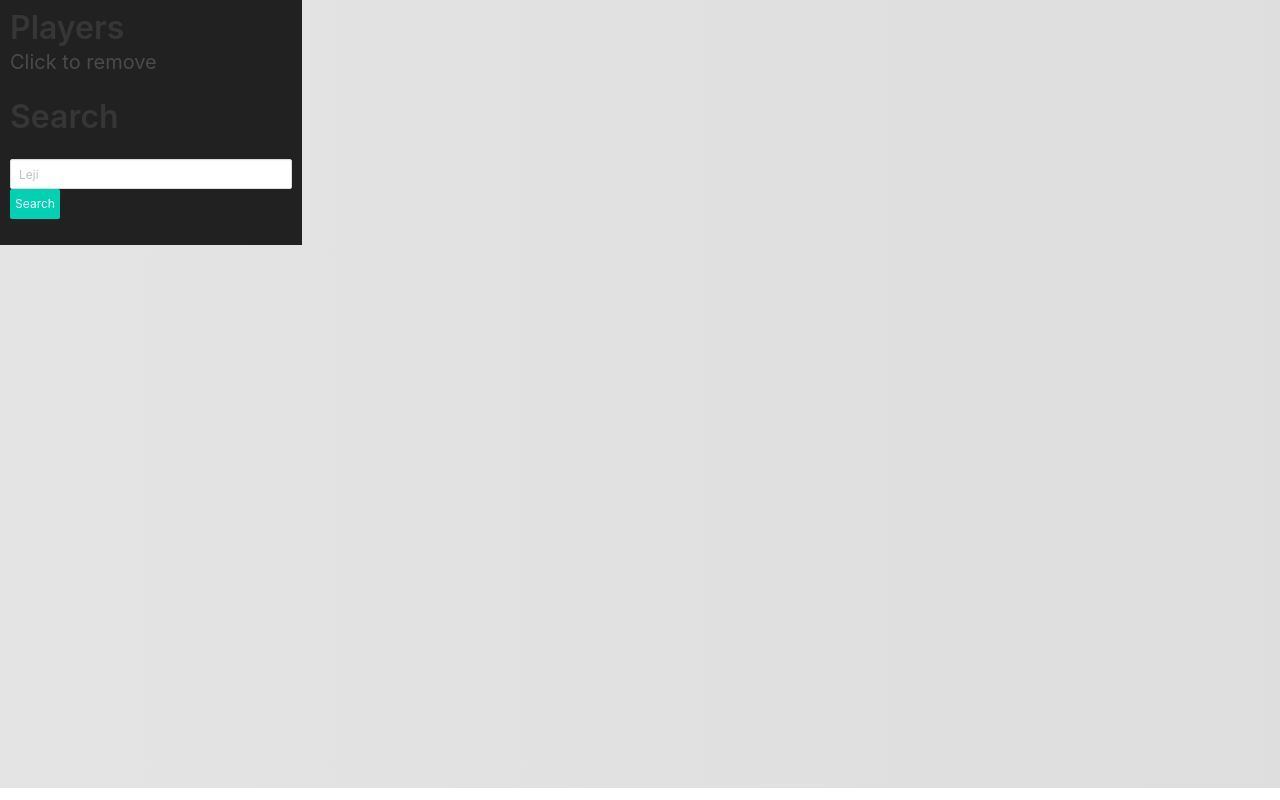
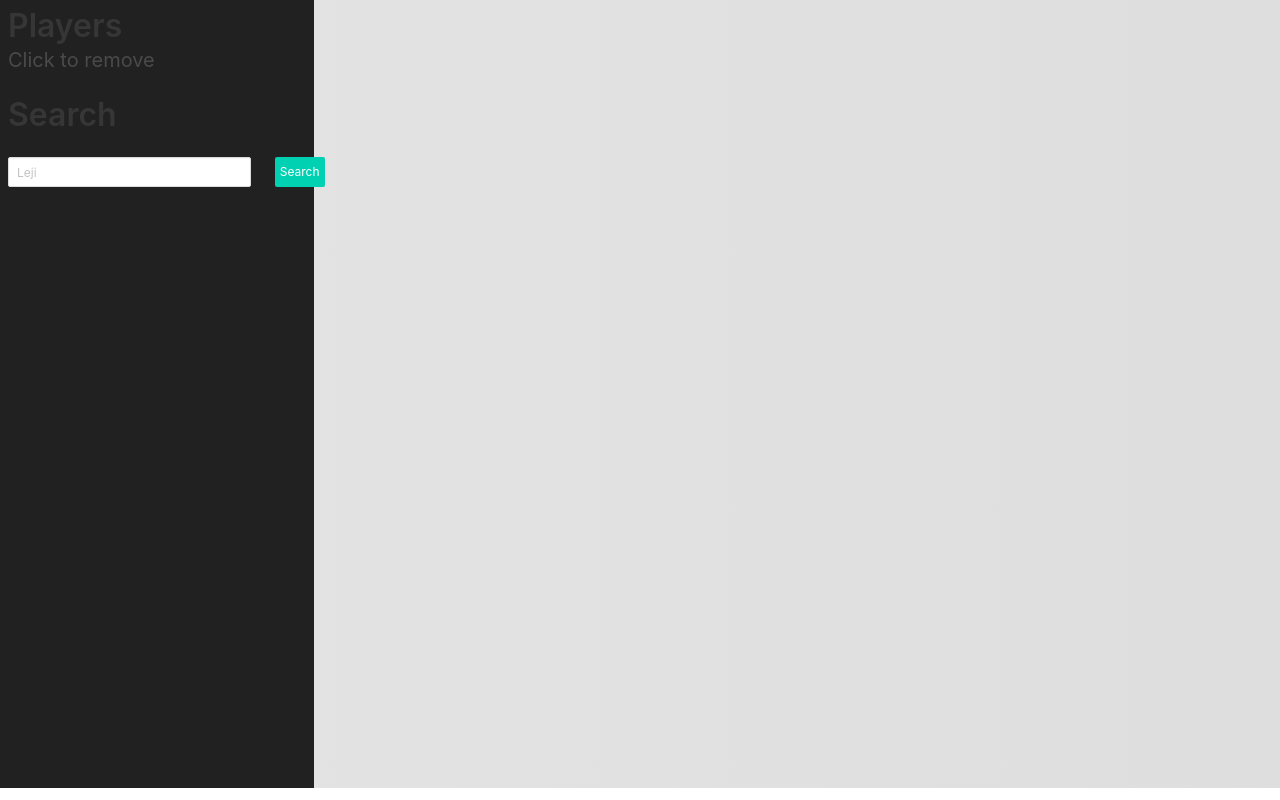
Before and after one commit to LeightonHo/DotaDashboard, a React (Create React App) app in the folder dota-dashboard/: page / in a window 1280 px wide. Built offline with nearby package versions, Linux system fonts and the light colour scheme.

Commit message:
Fix styling of the side panel and update match styling.

```diff
--- a/dota-dashboard/src/components/App.js
+++ b/dota-dashboard/src/components/App.js
@@ -13,9 +13,7 @@ class App extends Component {0
 
   render(){
     return (
-      <div className="app">
-        <FilterableMatchHistory />
-      </div>
+      <FilterableMatchHistory />
     )
   }
 }
--- a/dota-dashboard/src/components/FilterableMatchHistory.js
+++ b/dota-dashboard/src/components/FilterableMatchHistory.js
@@ -84,7 +84,7 @@ class FilterableMatchHistory extends Component {
 
     render() {
         return (
-            <div className="columns">
+            <div className="filterable-match-history columns">
                 <SidePanel
                     playerList={this.state.playerList}
                     addPlayer={(player) => this.addPlayer(player)}
--- a/dota-dashboard/src/components/Hero.js
+++ b/dota-dashboard/src/components/Hero.js
@@ -1,14 +1,15 @@
-import React, { Component } from 'react'
+import React, { Component } from "react"
+import "../styles/hero.scss"
 
 class Hero extends Component {
     render() {
         return (
-            <div className='column is-one-fifth hero'>
-                <div className='icon'>
+            <div className="column is-2">
+                <div className="icon">
                     <img src={this.props.img_url} alt="" />
                 </div>
-                <div className='name'>
-                    <span>{this.props.name}</span>
+                <div>
+                    <span className="name">{this.props.name}</span>
                 </div>
             </div>
         )
--- a/dota-dashboard/src/components/Match.js
+++ b/dota-dashboard/src/components/Match.js
@@ -16,8 +16,8 @@ class Match extends Component {
 
     render() {
         const startDate = moment(this.props.matchData.start_time_utc).format("DD/MM/YYYY hh:mma")
-        const team = determineTeam(this.props.matchData.playerSlot)
-        const win = determineWin(team, this.props.matchData.radiantVictory)
+        const team = determineTeam(this.props.matchData.player_slot)
+        const win = determineWin(team, this.props.matchData.radiant_win)
         const winText = win ? "Victory" : "Defeat"
         const hero = heroes[this.props.matchData.hero_id]
         const duration = determineDurationText(this.props.matchData.duration)
@@ -25,8 +25,15 @@ class Match extends Component {
         return (
             <div match_id={this.props.matchData.match_id} className={`columns match ${win ? "victory" : "defeat"}`}>
                 <Hero name={hero.localized_name} img_url={`${opendota_api}${hero.icon}`} />
+                <div className="column is-3">
+                    <div>
+                        <span>{startDate}</span>
+                    </div>
+                    <div>
+                        <span>{duration}</span>
+                    </div>
+                </div>
                 <div className="column">
-                    <span>{startDate} {duration}</span>
                     <span>MatchID: {this.props.matchData.match_id}</span>
                     <span>Player: {this.props.matchData.account_id}</span>
                     <span>Team: {team}</span>
--- a/dota-dashboard/src/components/PlayerList.js
+++ b/dota-dashboard/src/components/PlayerList.js
@@ -5,7 +5,7 @@ import "../styles/player-list.scss"
 class PlayerList extends Component {
     render() {
         return (
-            <div>
+            <>
                 <h2 className="title is-3">Players</h2>
                 <h4 className="subtitle">Click to remove</h4>
                 <div className="player-list container columns is-multiline">
@@ -19,7 +19,7 @@ class PlayerList extends Component {
                     })}
                 </div>
                 <PlayerSearch addPlayer={(player) => this.props.addPlayer(player)} />
-            </div>
+            </>
         )
     }
 }
--- a/dota-dashboard/src/components/PlayerSearch.js
+++ b/dota-dashboard/src/components/PlayerSearch.js
@@ -20,9 +20,13 @@ class PlayerSearch extends Component {
             <div>
                 <div className="player-search">
                     <h2 className="search-title title is-3">Search</h2>
-                    <div className="search-input-div">
-                        <input className="search-input input is-small" value={this.state.player_inputValue} onChange={(event => this.updateInputValue(event))} placeholder="Leji"></input>
-                        <button className={`search-button button is-small is-primary ${this.state.isFetching ? "is-loading" : ""}`} onClick={() => this.findPlayers()}>Search</button>
+                    <div className="search-input-div columns">
+                        <div className="column is-10">
+                            <input className="search-input input is-small" value={this.state.player_inputValue} onChange={(event => this.updateInputValue(event))} placeholder="Leji"></input>
+                        </div>
+                        <div className="column is-2">
+                            <button className={`search-button button is-small is-primary ${this.state.isFetching ? "is-loading" : ""}`} onClick={() => this.findPlayers()}>Search</button>
+                        </div>
                     </div>
                     <div className="search-result columns is-multiline">
                         {this.state.data.map((playerData, index) => {
--- a/dota-dashboard/src/components/SidePanel.js
+++ b/dota-dashboard/src/components/SidePanel.js
@@ -4,14 +4,12 @@ import PlayerList from "./PlayerList"
 class SidePanel extends Component {
     render() {
         return (
-            <div className="column is-one-quarter">
-                <div className="side-panel">
-                    <PlayerList
-                        playerList={this.props.playerList}
-                        addPlayer={(player) => this.props.addPlayer(player)}
-                        removePlayer={(player) => this.props.removePlayer(player)}
-                    />
-                </div>
+            <div className="side-panel column is-one-quarter">
+                <PlayerList
+                    playerList={this.props.playerList}
+                    addPlayer={(player) => this.props.addPlayer(player)}
+                    removePlayer={(player) => this.props.removePlayer(player)}
+                />
             </div>
         )
     }
--- a/dota-dashboard/src/styles/App.scss
+++ b/dota-dashboard/src/styles/App.scss
@@ -1,4 +1,10 @@
 @import "../../node_modules/bulma/bulma.sass";
+
+html body #root {
+  height: 100%;
+  padding: 0;
+  margin: 0;
+}
 
 .App {
   text-align: center;
@@ -32,9 +38,13 @@
 
 .side-panel {
   height: 100%;
-  padding: 10px;
+  padding: 20px 10px 10px 20px;
   background: #212121;
   color: #ffff;
+}
+
+.filterable-match-history {
+  height: 100%;
 }
 
 .match-container {
@@ -73,15 +83,3 @@
 .dire {
   background: linear-gradient(to right, #d24040, #a01818);
 }
-
-.hero {
-  width: 80px;
-  height: 100%;
-  float: left;
-  text-align: center;
-  font-size: 12px;
-}
-
-.hero .name {
-  padding-bottom: 5px;
-}
--- /dev/null
+++ b/dota-dashboard/src/styles/hero.scss
@@ -0,0 +1,13 @@
+@import "../../node_modules/bulma/bulma.sass";
+
+.hero {
+    width: 80px;
+    height: 100%;
+    float: left;
+    text-align: center;
+}
+
+.name {
+    padding-bottom: 5px;
+    font-size: 12px;
+}
```
